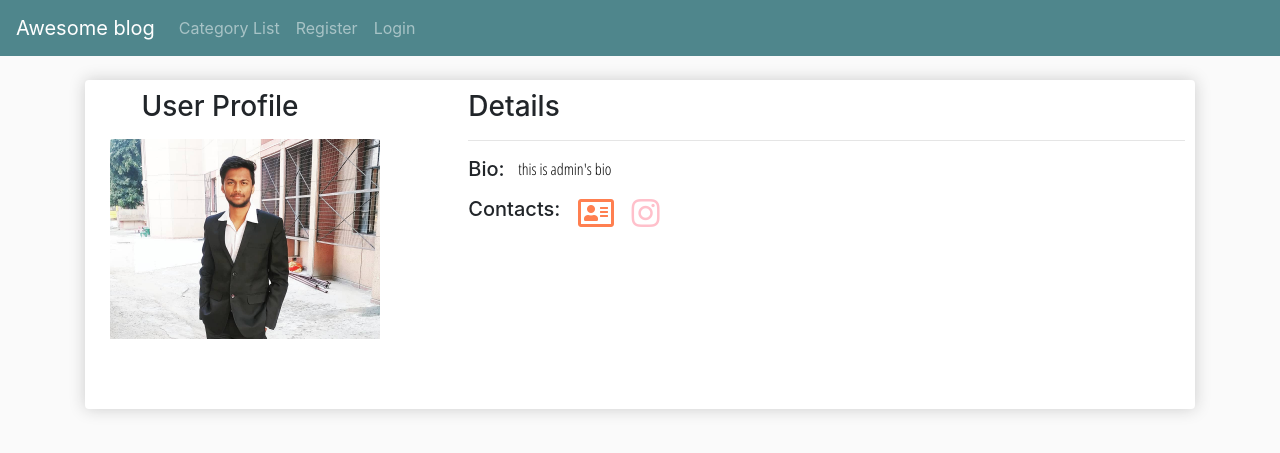
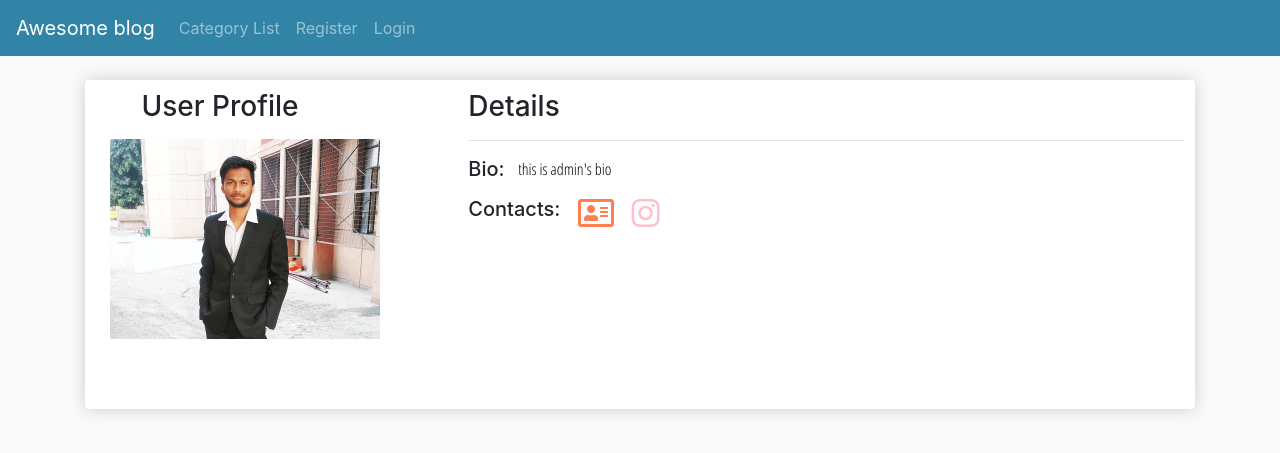
Before and after one commit to Nitesh-Singh-5/Informatica, a Django app: page /members/1/Profile/ in a window 1280 px wide. Shown: the top 453 px of the page. Run offline with Django 3.2, Linux system fonts and the light colour scheme; data comes from the database, SQL or seed files in the repository; both versions use the stored data as it was after the commit; some libraries are stand-ins or nearby versions.

Commit message:
navbar color

```diff
--- a/theblog/static/css/core1.css
+++ b/theblog/static/css/core.css
@@ -7,7 +7,7 @@ body{
 /*   navbar     */
 
 .bg-dark{
-	background-color: #4f868c!important;
+	background-color: #3284A7!important;
 }
 .btn{
 	border-radius: 0;
--- a/theblog/templates/base.html
+++ b/theblog/templates/base.html
@@ -9,7 +9,7 @@
 
   <link rel="stylesheet" href="https://cdnjs.cloudflare.com/ajax/libs/font-awesome/5.15.1/css/all.min.css">
   <link rel="stylesheet" href="{% static 'css/bootstrap.css' %}">
-  <link rel="stylesheet" href="{% static 'css/core1.css' %}">
+  <link rel="stylesheet" href="{% static 'css/core.css' %}">
 
   <title>{% block title %}Awesome blog{% endblock title %}</title>
 </head>
```
Also changed, not shown: db.sqlite3, media/images/Bleeding_hearts.jpg (added), members/templates/registration/user_profile.html (line endings or trailing spaces).
